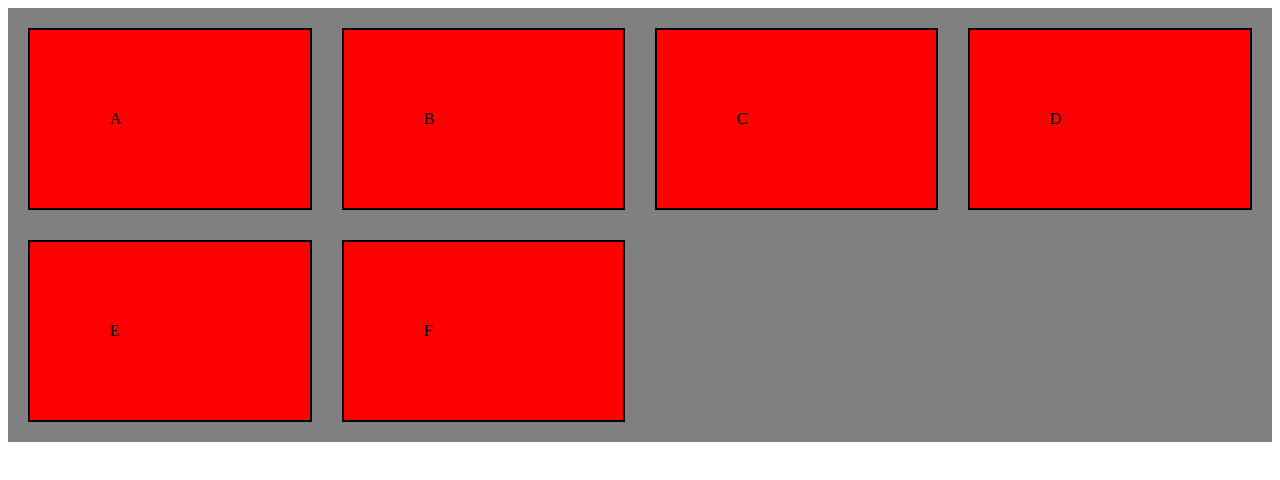
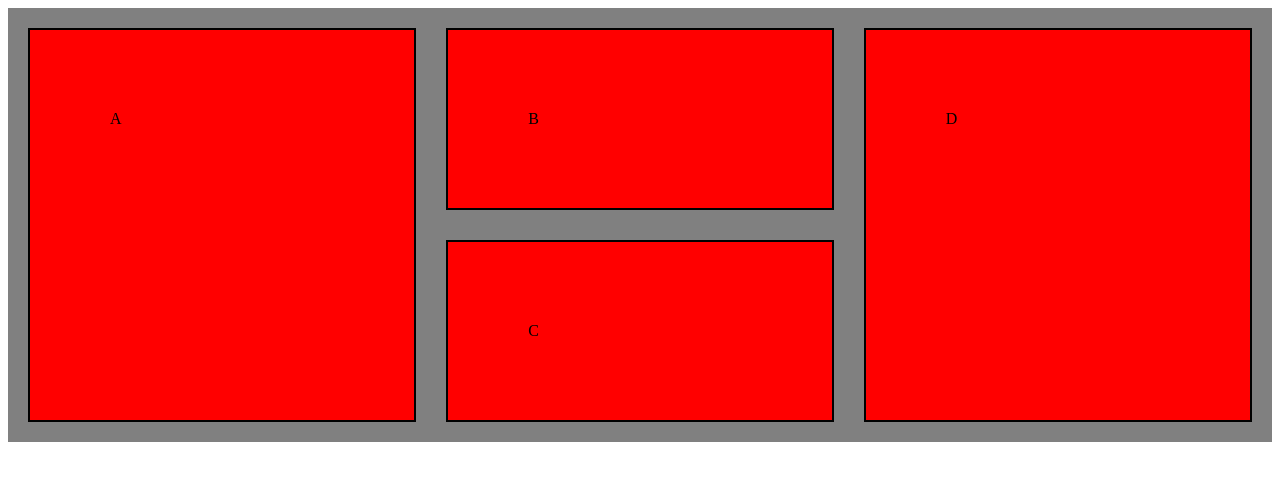
Before and after one commit to munabhandari/grid-layout, a plain HTML site: page index.html in a window 1280 px wide. Drawn offline with Linux system fonts and the light colour scheme.

Commit message:
4 cell grid ready

```diff
--- a/index.html
+++ b/index.html
@@ -3,11 +3,13 @@
 <head>
 	<title>Grid system layout defined</title>
 	<style type="text/css">
-		.con{background-color: grey; padding: 20px; display: grid; grid-template-columns: auto auto auto auto; grid-column-gap: 30px; grid-row-gap: 30px;}
+		.con{background-color: grey; padding: 20px; display: grid; grid-template-columns: auto auto auto; grid-column-gap: 30px; grid-row-gap: 30px;}
 		.box{background-color: red; padding: 80px; border: 2px solid #000;}
 
-		.box a{grid-row-start: 1; grid-row-end: 3;}
-		.box g{grid-column-start: 1; grid-column-end: 4;}
+		.box.a{grid-row: 1/3; grid-column: 1/2;}
+		.box.b{grid-row: 1/2; grid-column: 2/3;}
+		.box.c{grid-row: 2/3; grid-column: 2/3;}
+		.box.d{grid-row: 1/3; grid-column: 3/4;}
 
 
 	</style>
@@ -16,10 +18,8 @@
 	<div class="con">
 		<div class="box a">A</div>
 		<div class="box b">B</div>
-		<div class="box">C</div>
-		<div class="box">D</div>
-		<div class="box">E</div>
-		<div class="box">F</div>
+		<div class="box c">C</div>
+		<div class="box d">D</div>
 	</div>
 </body>
 </html>
```
